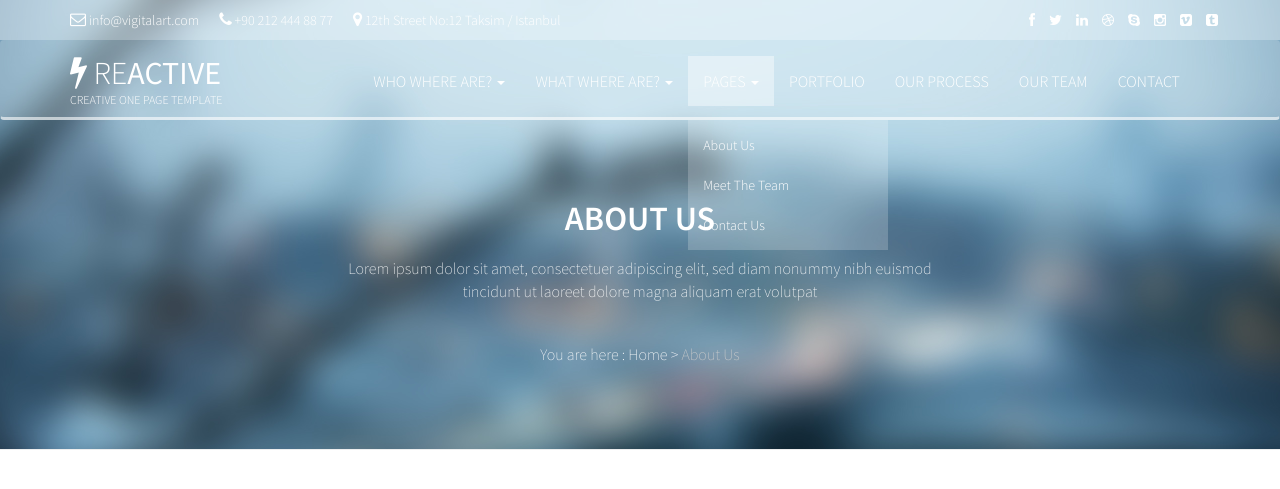
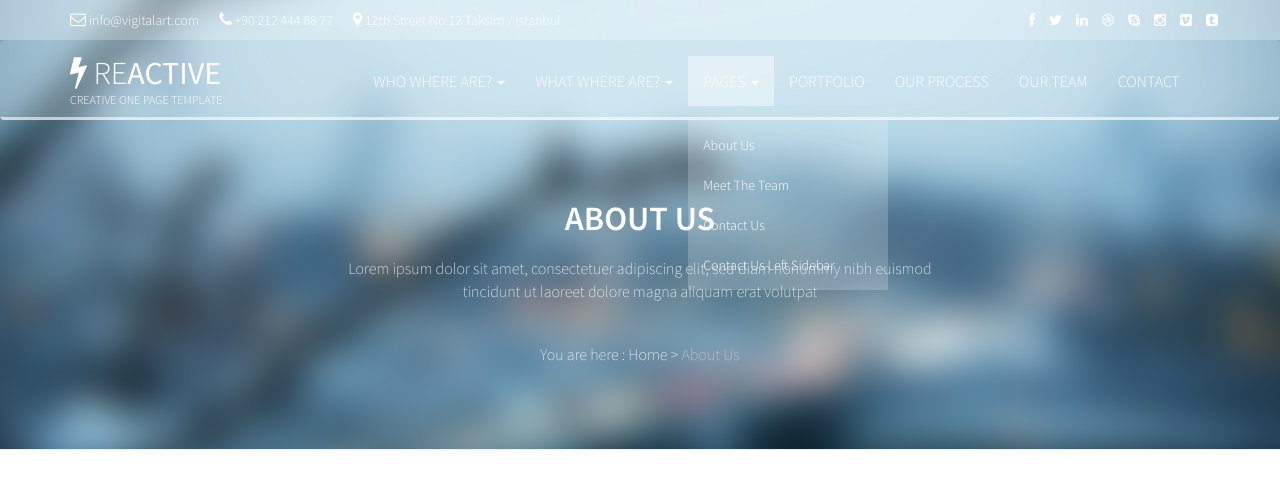
Before and after one commit to themeforest/html-reactive, a PHP site: page /page-about_us.php in a window 1280 px wide, after a click on "PAGES". Shown: the top 489 px of the page. Run offline with PHP 8.4, Linux system fonts and the light colour scheme.

Commit message:
header updated

```diff
--- a/header.php
+++ b/header.php
@@ -127,6 +127,7 @@
                         	<li><a href="page-about_us.php">About Us</a></li>
                             <li><a href="page-meet_the_team.php">Meet The Team</a></li>
                             <li><a href="page-contact_us.php">Contact Us</a></li>
+                            <li><a href="page-contact_us_left-sidebar.php">Contact Us Left Sidebar</a></li>
                     	</ul>
                     </li>
             		<li><a href="#">PORTFOLIO</a></li>
```
